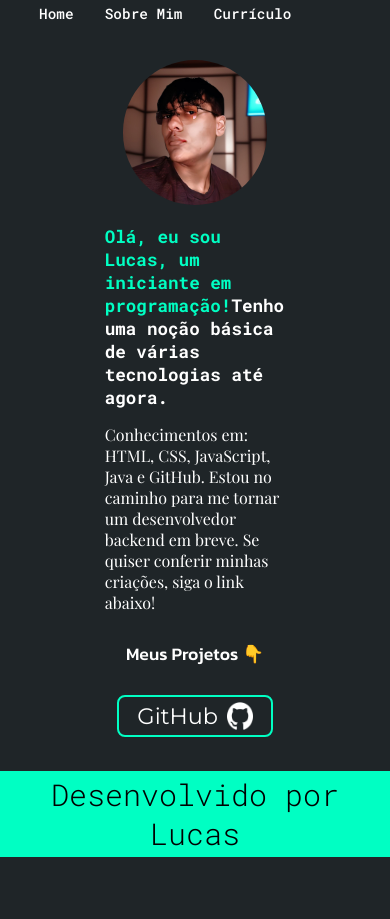
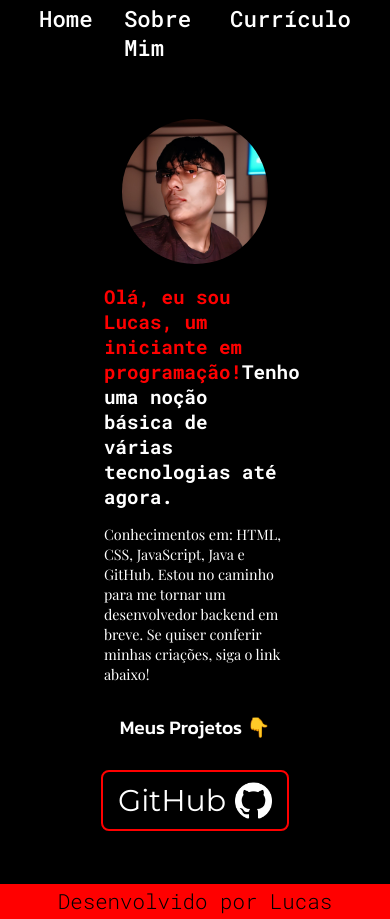
Before and after one commit to void222222/Portifolio, a plain HTML site: page index.html in a window 390 px wide. Before the commit the page ends 857 px from the top, so only its background shows below. Drawn offline with nearby package versions, Linux system fonts and the light colour scheme; a web font is replaced by a local one.

Commit message:
Atualização de arquivos

```diff
--- a/style/index.css
+++ b/style/index.css
@@ -3,7 +3,7 @@
 :root{
     --cor-Primaria: #000000;
     --cor-Segundaria: #ffffff;
-    --cor-Terciaria: #00ffc3;
+    --cor-Terciaria: #ff0000;
     --font-Primaria:"Montserrat",  sans-serif;
     --font-Segundaria:"Roboto Mono", monospace;
 }
@@ -243,38 +243,24 @@ width: auto;
 
   /* Para celulares médios */
   @media (max-width: 769px) {
-    body {
-      background-color: rgb(18, 27, 18);
-    }
-
-
-
 
     .LinkCabecalhoHome {
-    color: var(--cor-Segundaria);
-    font-family: var(--font-Segundaria);
     font-size: 1.400rem;
     font-weight: 500;
-    text-decoration: none;
 
 }
 
 .LinkCabecalhoSobremin {
-    color: var(--cor-Segundaria);
-    font-family: var(--font-Segundaria);
     font-size: 1.400rem;
     font-weight: 500;
     text-decoration: none;
 }
 
 .LinkCabecalhoCurricolo {
-    color: var(--cor-Segundaria);
-    font-family: var(--font-Segundaria);
     font-size: 1.400rem;
     font-weight: 500;
     text-decoration: none;
 }
-
 
 
 
@@ -290,14 +276,10 @@ width: auto;
 
     .apresentacaoDestaque {
         font-size: 1.5rem;
-        font-family: var(--font-Segundaria);
-        color: var(--cor-Terciaria);
     }
 
     .titulo {
         font-size: 1.125rem;
-        font-family: var(--font-Segundaria);
-        color: var(--cor-Segundaria);
     }
 
 
@@ -314,18 +296,10 @@ width: auto;
         }
 
         .supra_botao {
-            display: flex;
-            justify-content: center;
             gap: 10%;
-            border: 0.125rem solid var(--cor-Terciaria);
             width: 50%;
-            border-radius: 0.5rem;
-            text-align: center;
             font-size: 1.875rem;
             padding: 0.625rem 2.900rem;
-            text-decoration: none;
-            color: var(--cor-Segundaria);
-            font-family: var(--font-Primaria);
         }
 
         .GitHubIcon {
@@ -334,64 +308,85 @@ width: auto;
 }
 
 
-@media (max-width: 480px) {
-    body {
-      background-color: rgb(31, 37, 40);
+@media (max-width: 481px) {
+
+    .apresentacao{
+        width: auto;
+        margin: 3.300rem 0.800rem;
+    }
+    .apresentacaoDestaque{
+        font-size: 1.20rem;
+    }
+    .titulo{
+        font-size: 1.20rem;
+    }
+    .texto{
+    font-size: 0.90rem;
+
     }
 
-    .LinkCabecalhoHome {
-     font-size: 0.900rem;
-    }
-
-    .LinkCabecalhoSobremin {
-      font-size: 0.900rem;
-    }
-
-    .LinkCabecalhoCurricolo {
-        font-size: 0.900rem;
-    }
-
-    .apresentacao {
-        margin: 2.100rem 0.900rem;
-        gap: 20px;
-    }
-
-    .apresentacaoDestaque {
-        font-size: 1.100rem;
-    }
-
-    .titulo{
-        font-size: 1.100rem;
-    }
-
-    .texto {
-        font-size: 1.00rem;
+    .subMAX{
+     font-size: 1.20rem;
     }
 
 
-    .subMAX {
-        font-size: 1.100rem;
+.nome-apresentacao{
+    font-size: 1.40rem;
+}
+
+.Sobre-min{
+font-size: 0.80rem;
+}
+
+ .sobre{
+font-size: 0.70rem;
+
+ }
+.ListaDeCompetencias{
+    font-size: 0.70rem;
+}
+
+.ListaDeAtividades{
+    font-size: 0.70rem;
+}
+.ListaDeCursos{
+
+    font-size: 0.70rem;
+}
+
+.PeriodoETEC{
+    font-size: 0.8rem;
+}
+.PeriodoRaízen{
+    font-size: 0.8rem;
+
+}
+
+
+
+    .rodape {
+        font-size: 1.30rem;
     }
 
-    .supra_botao {
-        width: 50%;
-        font-size: 1.40rem;
-        padding: 0.325rem 1.900rem;
+
+    .Curricolo {
+        font-size: 1.300rem;
     }
 
-    .GitHubIcon {
-        width:1.600rem;
+
+
+    .Competências {
+        font-size: 1.300rem;
     }
 
-    .nome-apresentacao {
-        font-size: 1.5rem;
+    .Experiências {
+        font-size: 1.300rem;
     }
 
-    .Sobre-min {
-        font-size: 0.80rem;
-     }
 
-
+    .Formação-Acadêmica {
+        font-size: 1.300rem;
+    }
 
 
 }
@@ -479,6 +474,32 @@ font-size: 0.60rem;
         font-size: 1.300rem;
     }
 
+.LinkCabecalhoCurricolo{
+font-size: 0.90rem;
+}
+
+.LinkCabecalhoHome{
+    font-size: 0.90rem;
+
+}
+
+.LinkCabecalhoSobremin{
+    font-size: 0.90rem;
+
+}
+
+
+
+
+
+
+
+
+
+
+
+
+
 
 
 }
```
Also changed, not shown: curriculo.html (+0 -11 lines).
